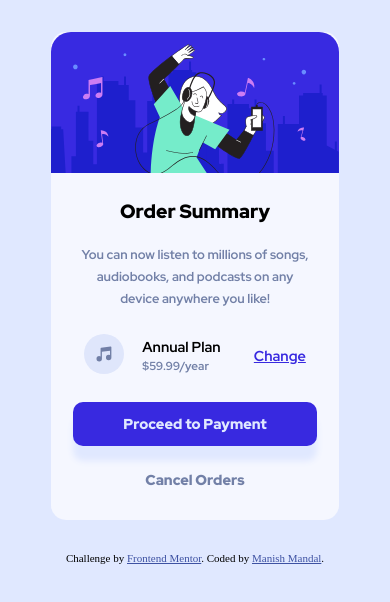
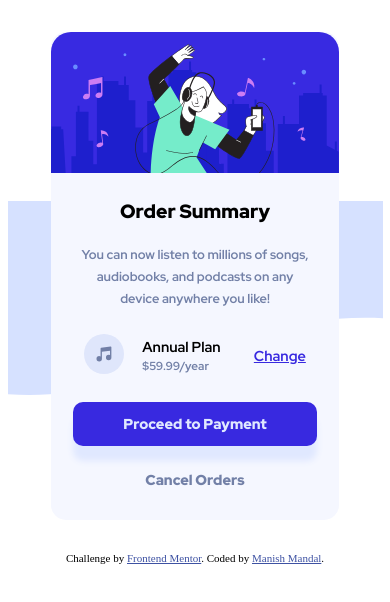
Before and after one commit to Manish-d-art/Order-Summary-component, a plain HTML site: page index.html in a window 390 px wide. Drawn offline with Linux system fonts and the light colour scheme.

Commit message:
update style.css

```diff
--- a/style.css
+++ b/style.css
@@ -6,7 +6,9 @@
 }
 
 body {
-    background: hsl(225, 100%, 94%);
+    background: url("./assets/images/pattern-background-mobile.svg") url("./assets/images/illustration-hero.svg");
+    background-position: center;
+    background-repeat: no-repeat;
 }
 
 main {
@@ -18,6 +20,12 @@ main {
 @media (min-width:500px) {
     main {
         margin: 6rem 2rem;
+    }
+}
+
+@media (max-width:500px) {
+    body {
+        background: url("./assets/images/pattern-background-mobile.svg") center no-repeat;
     }
 }
 
```
